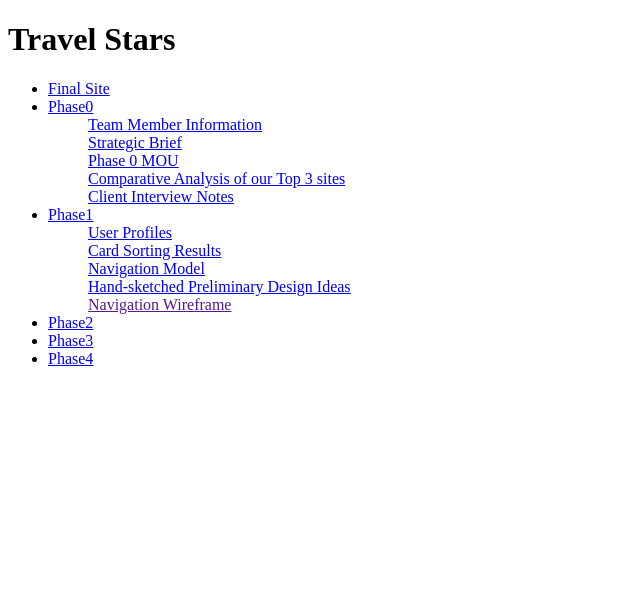
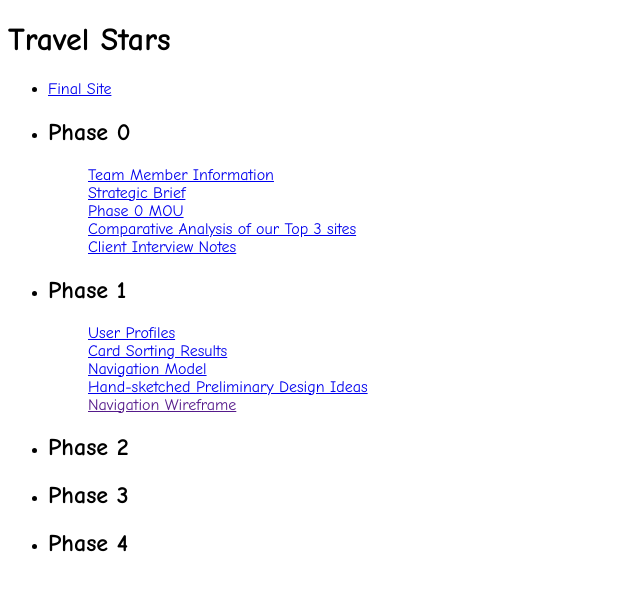
Before and after one commit to edmundchan8/-DEPRECATED-BIT113-TravelStars, a plain HTML site: page index.html in a window 1280 px wide. Shown: the whole page, without its empty margins (0-640 px from the left). Drawn offline with Linux system fonts and the light colour scheme.

Commit message:
Update font and design sketch lab document
Updated font for index.html

Added Design Sketch Lab updated document

```diff
--- a/index.html
+++ b/index.html
@@ -2,16 +2,16 @@
 <html lang="en">
 	<head>
 		<meta charset="utf-8">
-		<meta name="author" content="Seth Van Hee">
+		<meta name="author" content="TravelStars">
 		<title>Travel Stars</title>
 	</head>
-	<body>
+	<body style="font-family:Comic Sans MS;">
 		<h1>Travel Stars</h1>
 		<nav>
 			<ul>
 				<li><a href="FinalSite/index.html">Final Site</a></li>
 				<li>
-					<a href="Phase0/index.html">Phase0</a>
+					<h1>Phase 0</h1>
 						<ul><a href="Phase0/Team_Member_Information.docx">Team Member Information</a></ul>
 						<ul><a href="Phase0/Strategic_Brief.docx">Strategic Brief</a></ul>
 						<ul><a href="Phase0/Phase_0_mou.docx">Phase 0 MOU</a></ul>
@@ -19,16 +19,16 @@
 						<ul><a href="Phase0/Client_Interview_Notes.docx">Client Interview Notes</a></ul>
 				</li>
 				<li>
-					<a href="Phase1/index.html">Phase1</a>
+					<h1>Phase 1</h1>
 						<ul><a href="Phase1/User_Profiles.docx">User Profiles</a></ul>
 						<ul><a href="Phase1/1st_Card_Sorting_results.docx">Card Sorting Results</a></ul>
 						<ul><a href="Phase1/Navigational_Flow_Char_Outline.docx">Navigation Model</a></ul>
 						<ul><a href="Phase1/Design_Sketch_Lab.docx">Hand-sketched Preliminary Design Ideas</a></ul>
 						<ul><a href="">Navigation Wireframe</a></ul>
 				</li>
-				<li><a href="Phase2/index.html">Phase2</a></li>
-				<li><a href="Phase3/index.html">Phase3</a></li>
-				<li><a href="Phase4/index.html">Phase4</a></li>
+				<li><h1>Phase 2</h1></li>
+				<li><h1>Phase 3</h1></li>
+				<li><h1>Phase 4</h1></li>
 			</ul>
 		</nav>
 	</body>
```
Also changed, not shown: 1 other file.
